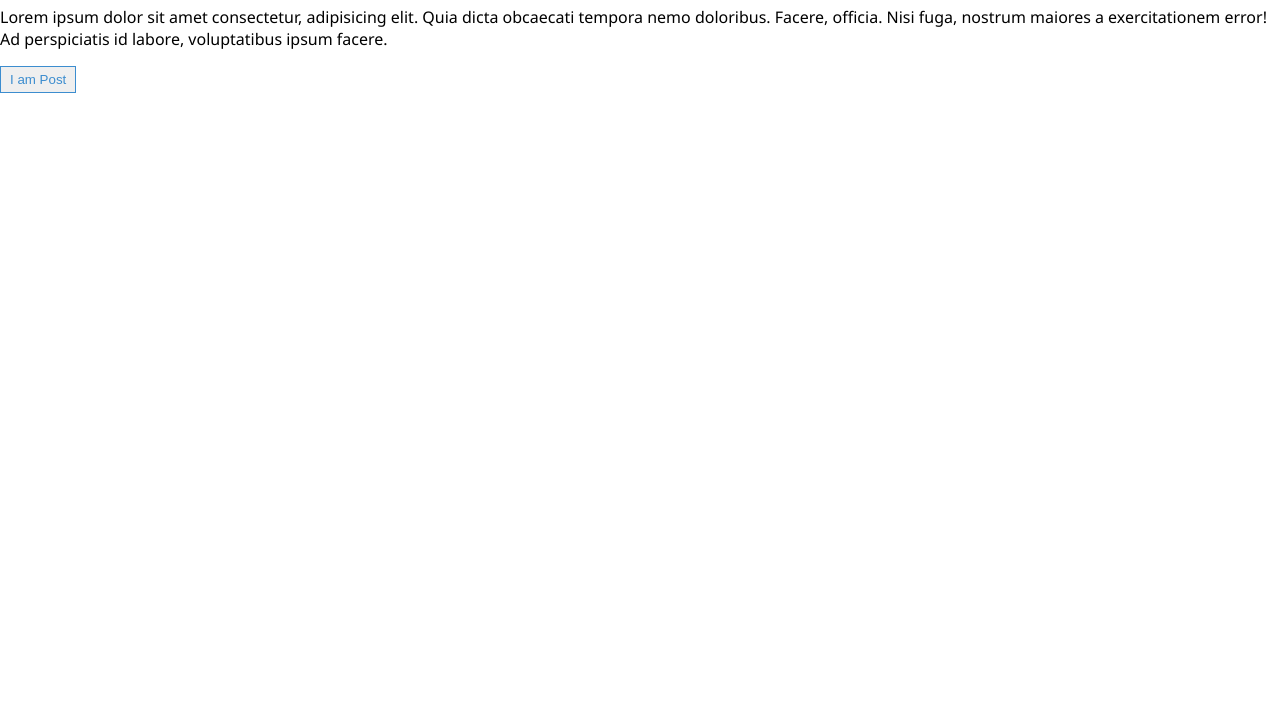
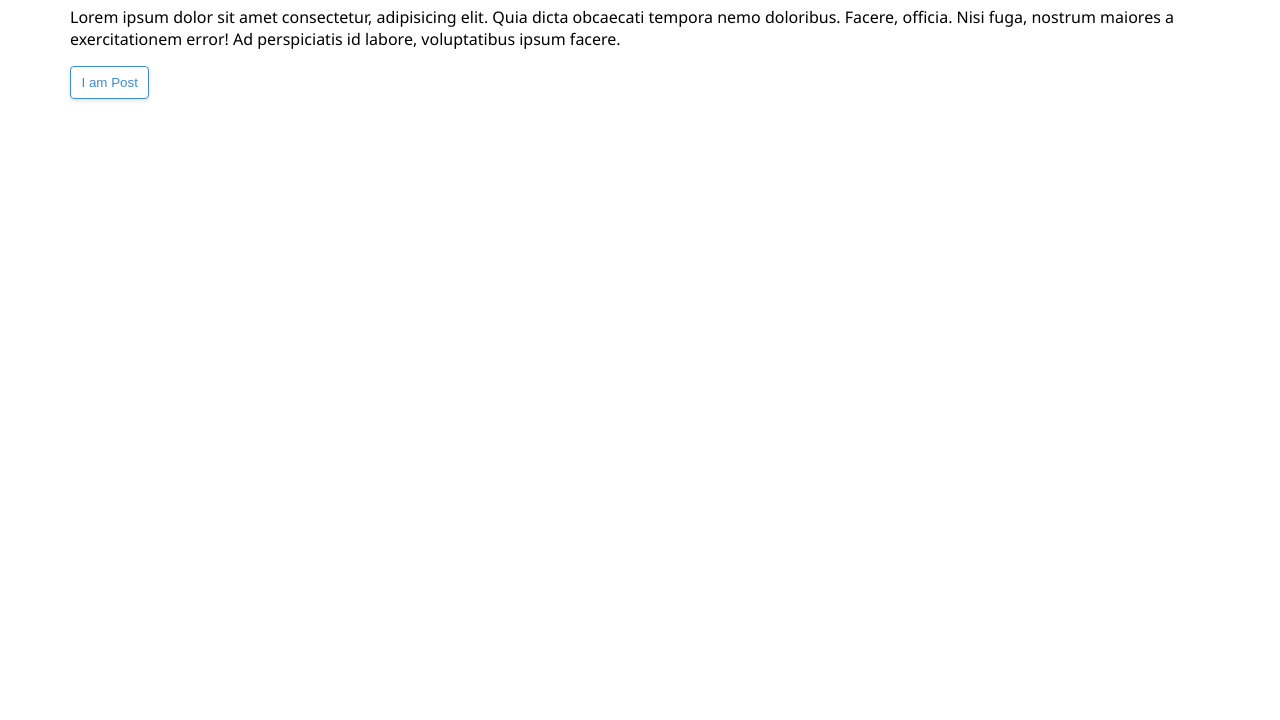
Before and after one commit to alinbumbes/postcss-template, a website: page index.html in a window 1280 px wide. Shown: the part 80-800 px from the top of the page. Drawn offline with Linux system fonts and the light colour scheme.

Commit message:
added nesting to postcss and recommend vs extension PostCSS Language Support

```diff
--- a/css/main.css
+++ b/css/main.css
@@ -1,4 +1,5 @@
 /* style.css v0.1 ** partial files from css/partials are imported into css/main.css which is then converted into style.css */
 @import 'partials/var.css';
 @import 'partials/base.css';
+@import 'partials/layout.css';
 @import 'partials/button.css';
--- a/css/partials/button.css
+++ b/css/partials/button.css
@@ -12,4 +12,8 @@
 .bt.bt-primary {
   border-color: var(--accent-color);
   color: var(--accent-color);
+  & :hover {
+    background-color: var(--accent-color);
+    color:#fff;
+  }
 }
--- /dev/null
+++ b/css/partials/layout.css
@@ -0,0 +1,5 @@
+.contain {
+  max-width: 1140px;
+  margin-left: auto;
+  margin-right: auto;
+}
--- a/index.html
+++ b/index.html
@@ -10,13 +10,16 @@
 </head>
 
 <body>
-    <h1>My super cool title</h1>
-    <p>Lorem ipsum dolor sit amet consectetur, adipisicing elit. Quia dicta obcaecati tempora nemo doloribus. Facere,
-        officia. Nisi fuga, nostrum maiores a exercitationem error! Ad perspiciatis id labore, voluptatibus ipsum
-        facere.</p>
-    <button class="btn btn-primary">I am Post</button>
+    <div class="contain">
+        <h1>My super cool title</h1>
+        <p>Lorem ipsum dolor sit amet consectetur, adipisicing elit. Quia dicta obcaecati tempora nemo doloribus.
+            Facere,
+            officia. Nisi fuga, nostrum maiores a exercitationem error! Ad perspiciatis id labore, voluptatibus ipsum
+            facere.</p>
+        <button class="bt bt-primary">I am Post</button>
 
 
+    </div>
 </body>
 
 </html>
--- a/package.json
+++ b/package.json
@@ -4,7 +4,7 @@
   "description": "has minimal website layout\r has basic project setup \r has css folder structure for components\r has postcss script set up in postcss.config.js + package.json command",
   "main": "postcss.config.js",
   "scripts": {
-    "postcss:watch": "postcss css/main.css -o style.css"
+    "postcss:watch": "postcss css/main.css -o style.css --watch"
   },
   "repository": {
     "type": "git",
@@ -22,5 +22,8 @@
     "postcss": "^8.4.16",
     "postcss-cli": "^10.0.0",
     "postcss-import": "^15.0.0"
+  },
+  "dependencies": {
+    "postcss-preset-env": "^7.8.0"
   }
 }
--- a/postcss.config.js
+++ b/postcss.config.js
@@ -1,6 +1,7 @@
 module.exports = {
      plugins: [
         require('postcss-import'),
-        // require('cssnano'),
+        require('postcss-preset-env')({ stage: 1 }),
+      //   require('cssnano'),
      ]
 }
--- a/style.css
+++ b/style.css
@@ -14,15 +14,29 @@ body {
   font-size: 16px;
   font-family: "Segoe UI", Tahoma, Geneva, Verdana, sans-serif;
 }
-.btn {
+.contain {
+  max-width: 1140px;
+  margin-left: auto;
+  margin-right: auto;
+}
+.bt {
   border: 1px solid transparent;
   display: inline-flex;
   align-items: center;
   justify-content: center;
-  padding: 5px 9px;
+  padding: 0.5rem 0.66rem;
+  background-color: transparent;
+  border-radius: 4px;
+  box-shadow: 0 2px 4px 0px rgba(0,0,0,0.12157);
 }
-.btn.btn-primary {
-    border-color: var(--accent-color);
-    color: var(--accent-color);
-
+.bt.bt-primary {
+  border-color: #3c8dcf;
+  border-color: var(--accent-color);
+  color: #3c8dcf;
+  color: var(--accent-color);
 }
+.bt.bt-primary :hover {
+    background-color: #3c8dcf;
+    background-color: var(--accent-color);
+    color:#fff;
+  }
```
Also changed, not shown: 1 other file.
